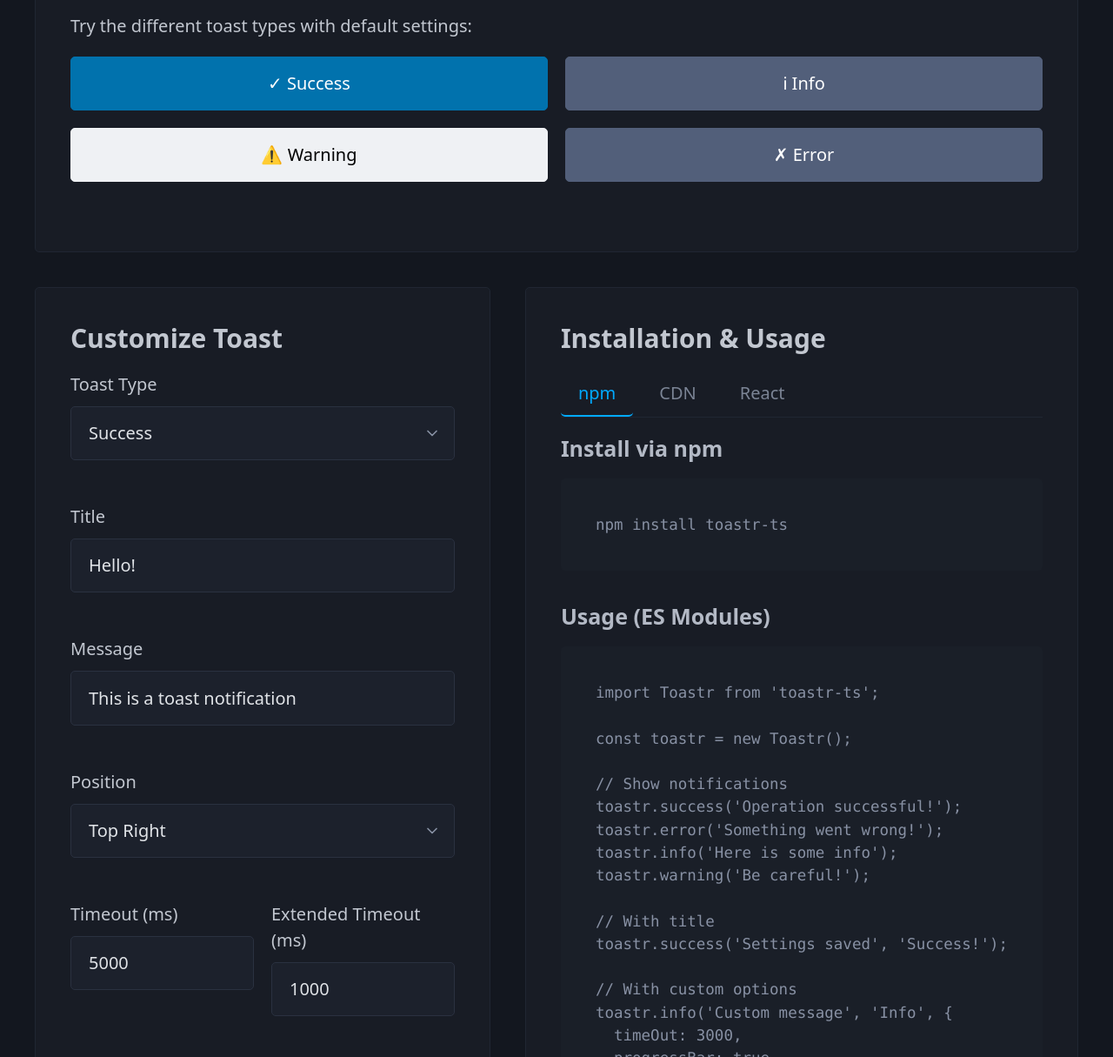
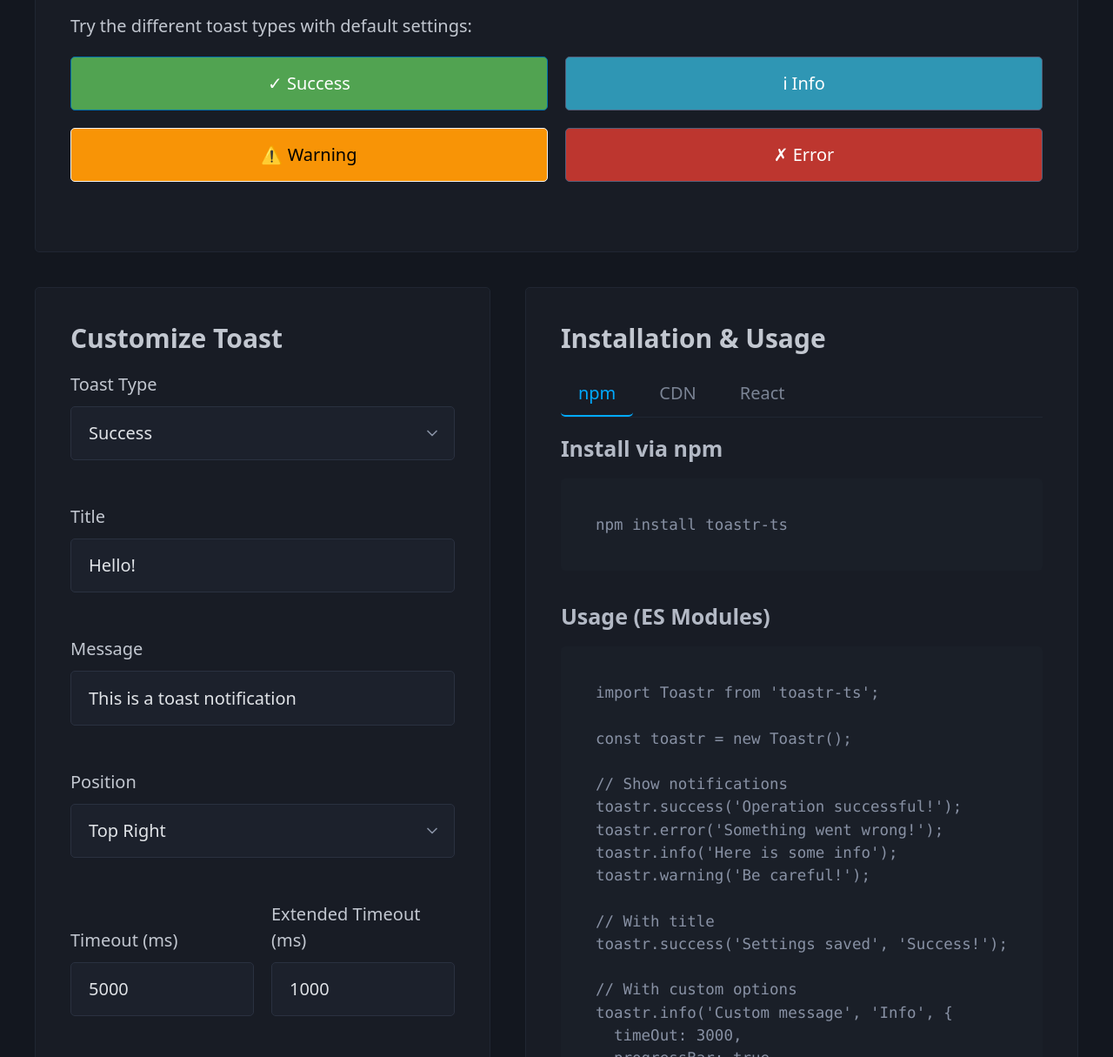
Before and after one commit to vilu85/toastr-ts, a website built with webpack: page docs/index.html in a window 1280 px wide. Shown: the part 353-1568 px from the top of the page at 87% size. Built offline with nearby package versions, Linux system fonts and the light colour scheme.

Commit message:
Change demo page button to use toastr color theme

```diff
--- a/docs/index.html
+++ b/docs/index.html
@@ -178,10 +178,10 @@
             <h2>Quick Demo</h2>
             <p>Try the different toast types with default settings:</p>
             <div class="quick-demo">
-                <button onclick="showSuccess()">✓ Success</button>
-                <button onclick="showInfo()" class="secondary">ℹ Info</button>
-                <button onclick="showWarning()" class="contrast">⚠ Warning</button>
-                <button onclick="showError()" class="secondary">✗ Error</button>
+                <button onclick="showSuccess()" style="--pico-background-color: var(--toast-success-color)">✓ Success</button>
+                <button onclick="showInfo()" class="secondary" style="--pico-background-color: var(--toast-info-color)">ℹ Info</button>
+                <button onclick="showWarning()" class="contrast" style="--pico-background-color: var(--toast-warning-color)">⚠ Warning</button>
+                <button onclick="showError()" class="secondary" style="--pico-background-color: var(--toast-error-color)">✗ Error</button>
             </div>
         </section>
 
@@ -225,7 +225,7 @@
                     </select>
                 </div>
 
-                <div class="form-row">
+                <div class="form-row" style="align-items: end;">
                     <div class="form-group">
                         <label for="timeOut">Timeout (ms)</label>
                         <input type="number" id="timeOut" value="5000" min="0" step="1000">
```
